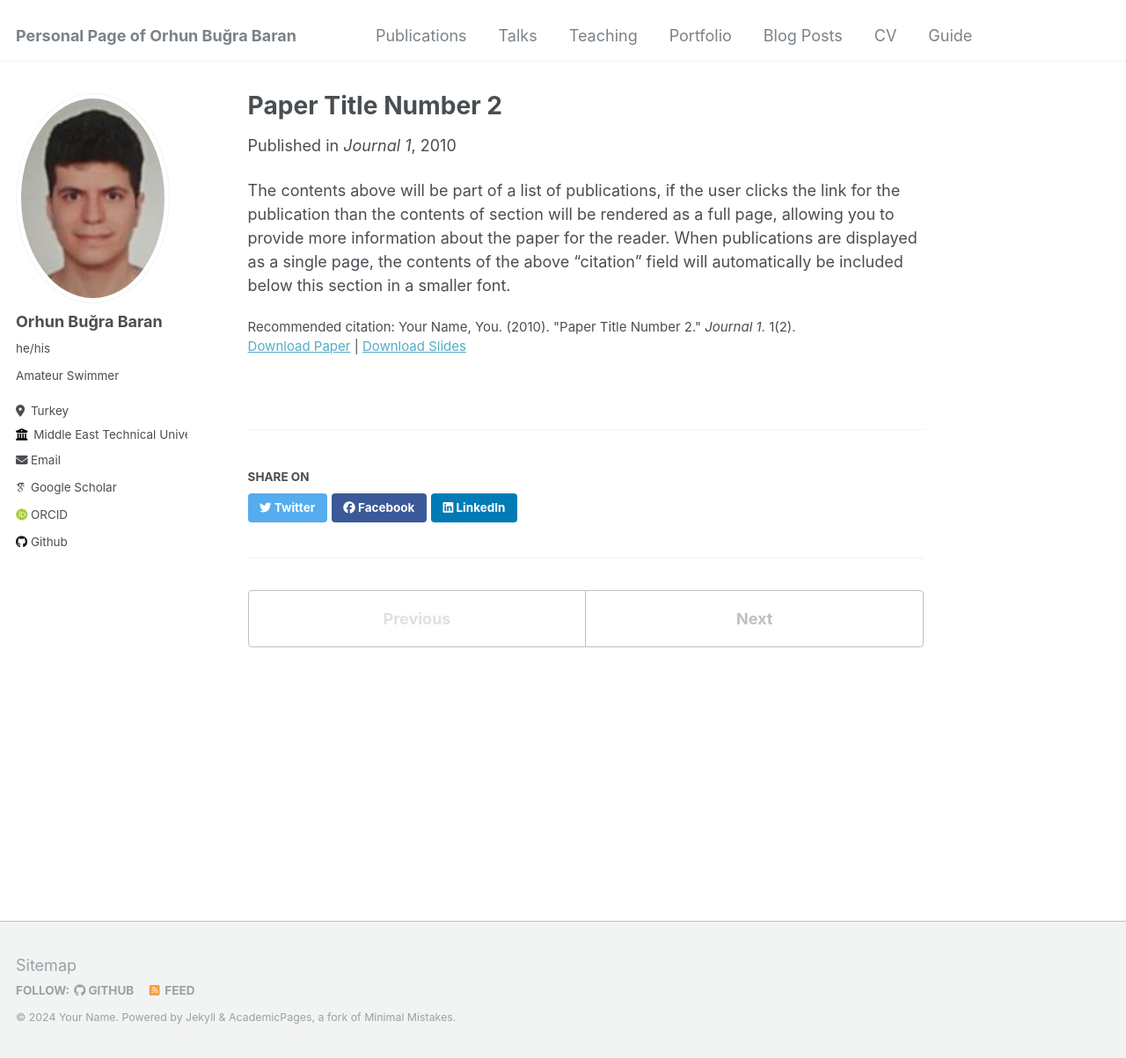
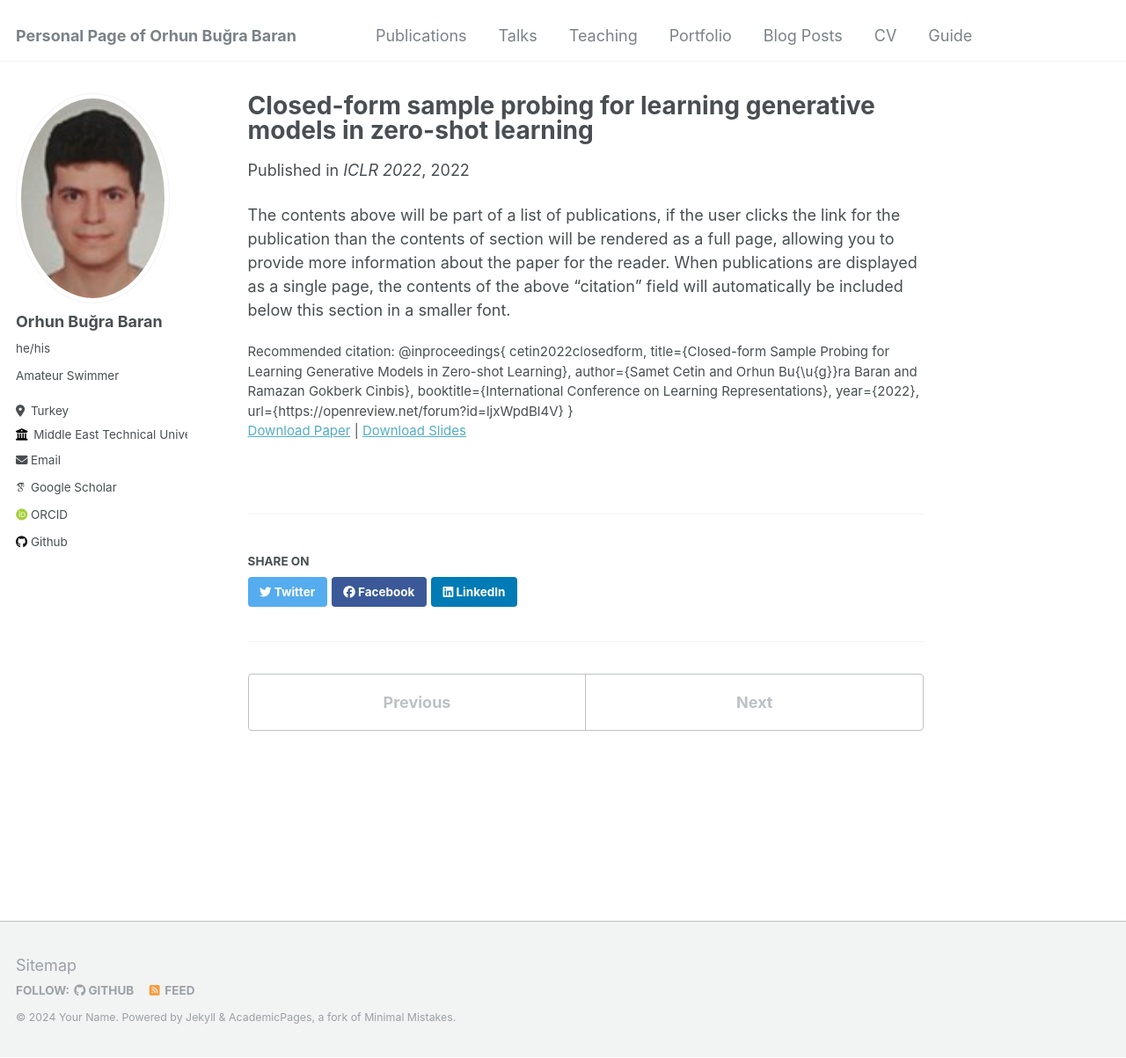
Before and after one commit to bugrabaran/bugrabaran.github.io, a Jekyll site: the page built from _publications/2010-10-01-paper-title-number-2.md, in a window 1280 px wide and 1203 px high. Shown: the whole window at 88% size. Built offline with Jekyll 4.4.1, drawn with Linux system fonts in a browser that asks for light colours; some web fonts are replaced.

Commit message:
Update 2010-10-01-paper-title-number-2.md

```diff
--- a/_publications/2010-10-01-paper-title-number-2.md
+++ b/_publications/2010-10-01-paper-title-number-2.md
@@ -1,13 +1,20 @@
 ---
-title: "Paper Title Number 2"
+title: "Closed-form sample probing for learning generative models in zero-shot learning"
 collection: publications
 permalink: /publication/2010-10-01-paper-title-number-2
-excerpt: 'This paper is about the number 2. The number 3 is left for future work.'
-date: 2010-10-01
-venue: 'Journal 1'
+excerpt: 'This paper is about improving zero-shot classification with generative modeling'
+date: 2022-01-29
+venue: 'ICLR 2022'
 slidesurl: 'http://academicpages.github.io/files/slides2.pdf'
-paperurl: 'http://academicpages.github.io/files/paper2.pdf'
-citation: 'Your Name, You. (2010). &quot;Paper Title Number 2.&quot; <i>Journal 1</i>. 1(2).'
+paperurl: 'https://openreview.net/pdf?id=ljxWpdBl4V'
+citation: '@inproceedings{
+cetin2022closedform,
+title={Closed-form Sample Probing for Learning Generative Models in Zero-shot Learning},
+author={Samet Cetin and Orhun Bu{\u{g}}ra Baran and Ramazan Gokberk Cinbis},
+booktitle={International Conference on Learning Representations},
+year={2022},
+url={https://openreview.net/forum?id=ljxWpdBl4V}
+}'
 ---
 
 The contents above will be part of a list of publications, if the user clicks the link for the publication than the contents of section will be rendered as a full page, allowing you to provide more information about the paper for the reader. When publications are displayed as a single page, the contents of the above "citation" field will automatically be included below this section in a smaller font.
```
